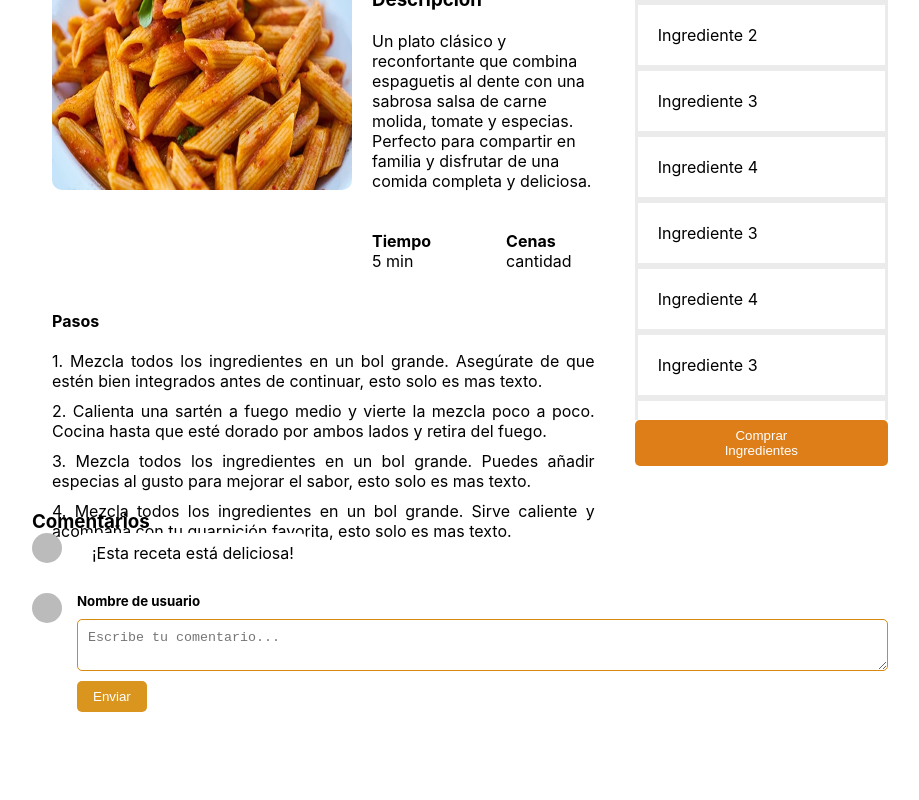
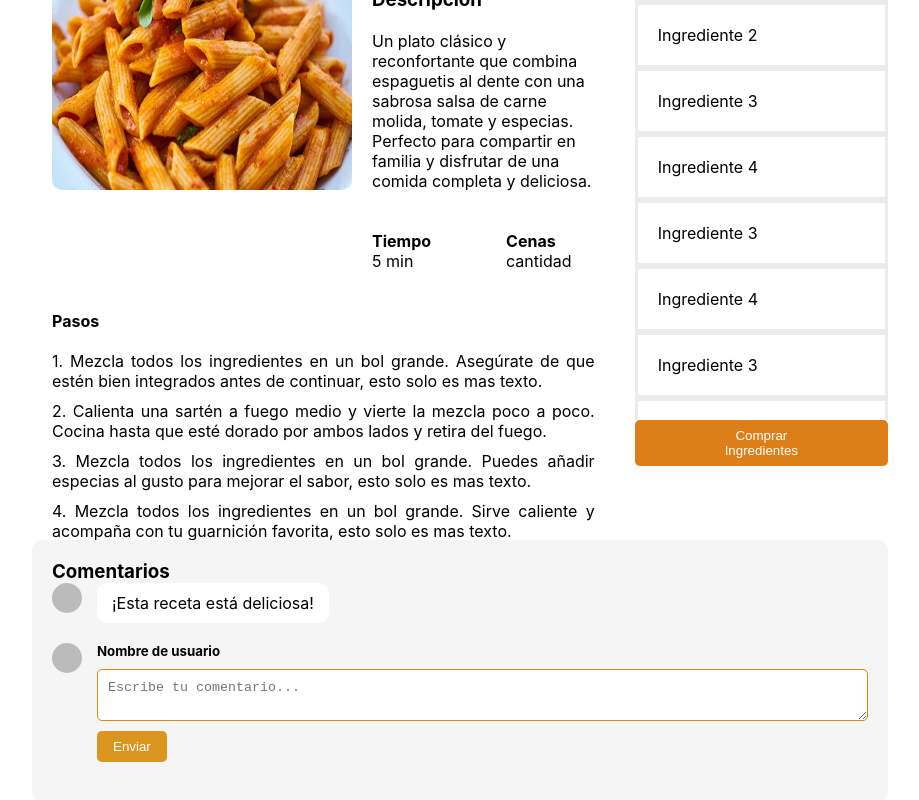
Before and after one commit to PANAMA-TEC/SEMESTRAL-lX-1LS244, a React (Vite) app: page /detail_recipe in a window 1280 px wide. Shown: the part 246-1046 px from the top of the page, without its empty margins (180-1099 px from the left). Before the commit the page ends 998 px from the top, so only its background shows below. Built offline with nearby package versions, Linux system fonts and the light colour scheme.

Commit message:
agregando mod a el css

```diff
--- a/src/components/commentaryBox/index.css
+++ b/src/components/commentaryBox/index.css
@@ -1,3 +1,38 @@
+
+
 .CommentaryBox {
-  overflow: auto;
+  margin-top: 30px;
+  padding-left: 20px;
+  padding-right: 20px;
+  padding-top: 20px;
+  padding-bottom: 20px;
+  background-color: #f5f5f5;
+  border-radius: 10px;
+  width: 100%;
 }
+
+.comentarios h3 {
+  margin-bottom: 15px;
+}
+
+.comentario-contenedor, .nuevo-comentario-contenedor {
+  display: flex;
+  align-items: flex-start;
+  gap: 15px;
+  margin-bottom: 20px;
+}
+
+.iconocomentario, .iconocomentarionuevo {
+  width: 30px;
+  height: 30px;
+  background-color: #bbb;
+  border-radius: 50%;
+  flex-shrink: 0;
+}
+
+.comentario {
+  background-color: white;
+  padding: 10px 15px;
+  border-radius: 10px;
+  max-width: 250px;
+}
```
